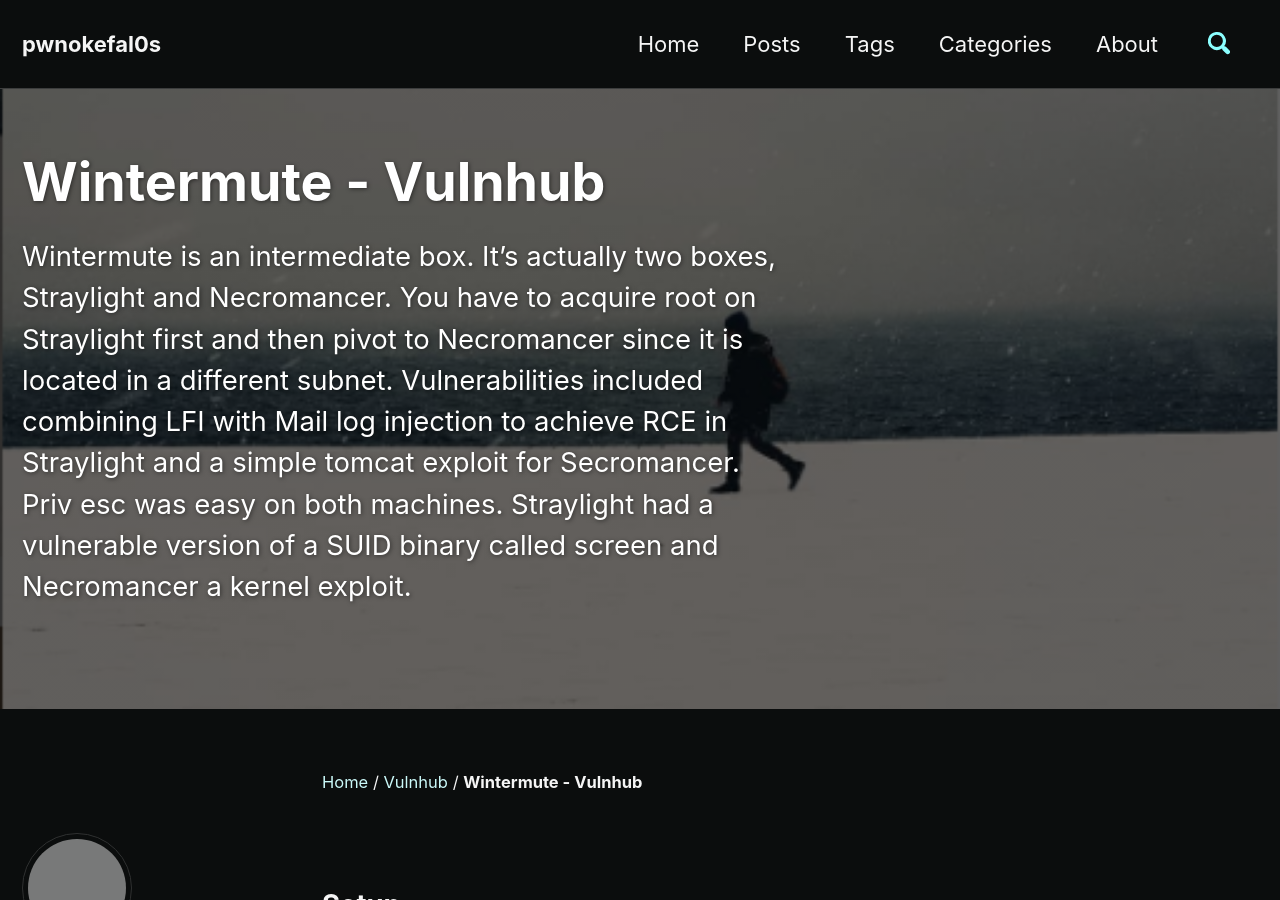
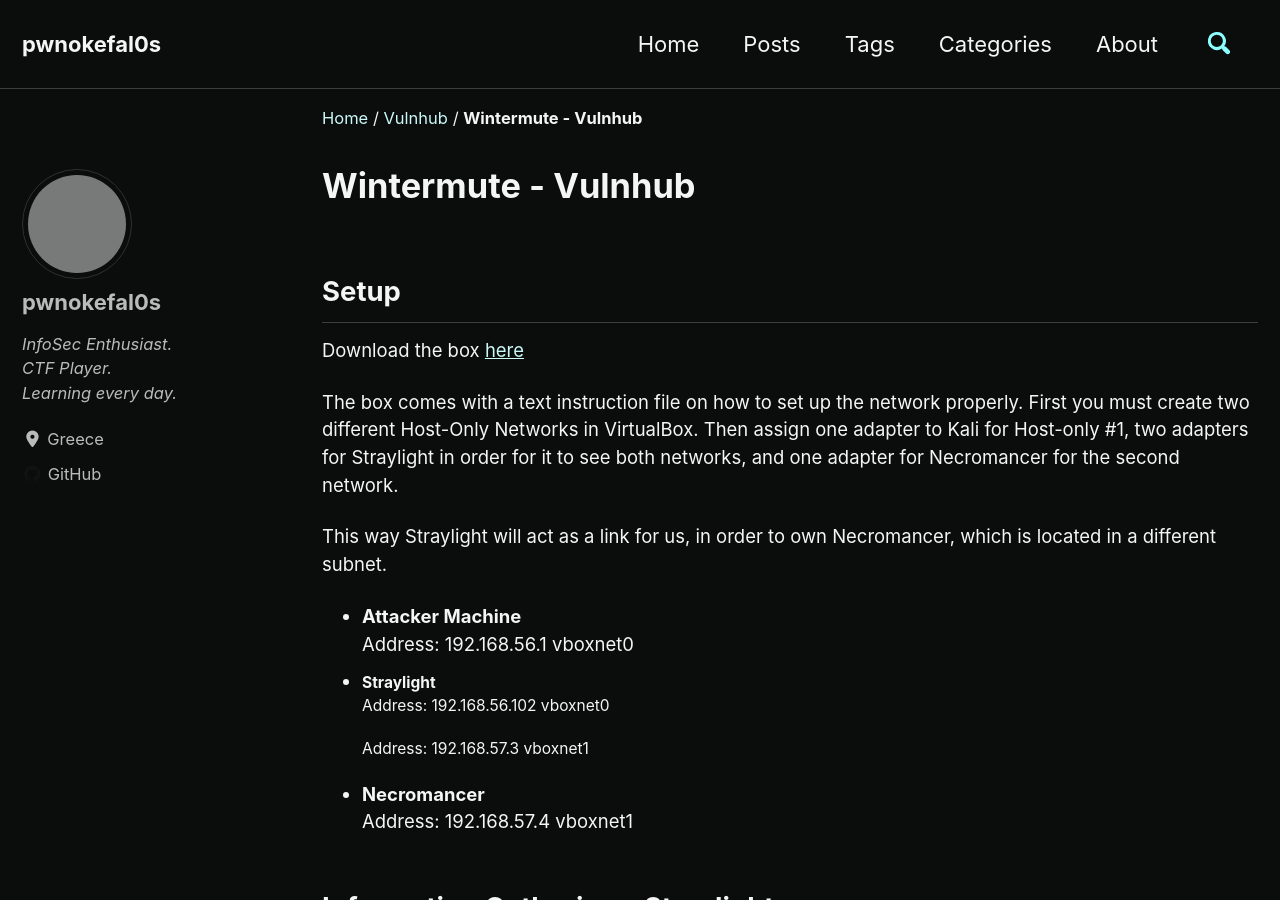
Before and after one commit to astasinos/astasinos.github.io, a Jekyll site: the page built from _posts/2020-05-02-wintermute.md, in a window 1280 px wide and 900 px high. Built offline with Jekyll 4.4.1, drawn with Linux system fonts in a browser that asks for light colours; cached includes are drawn as plain includes; nearby versions of some CDN libraries; grey boxes are pictures that could not be loaded.

Commit message:
Update 2020-05-02-wintermute.md

```diff
--- a/_posts/2020-05-02-wintermute.md
+++ b/_posts/2020-05-02-wintermute.md
@@ -11,8 +11,6 @@ excerpt: "Wintermute is an intermediate box. It's actually two boxes, Straylight
 header:
   teaser: /assets/images/wintermute/wintermute.png
   teaser_home_page: true
-  overlay_image: /assets/images/wintermute/wintermute.png
-  overlay_filter: 0.6
 ---
 
 ## Setup
```
